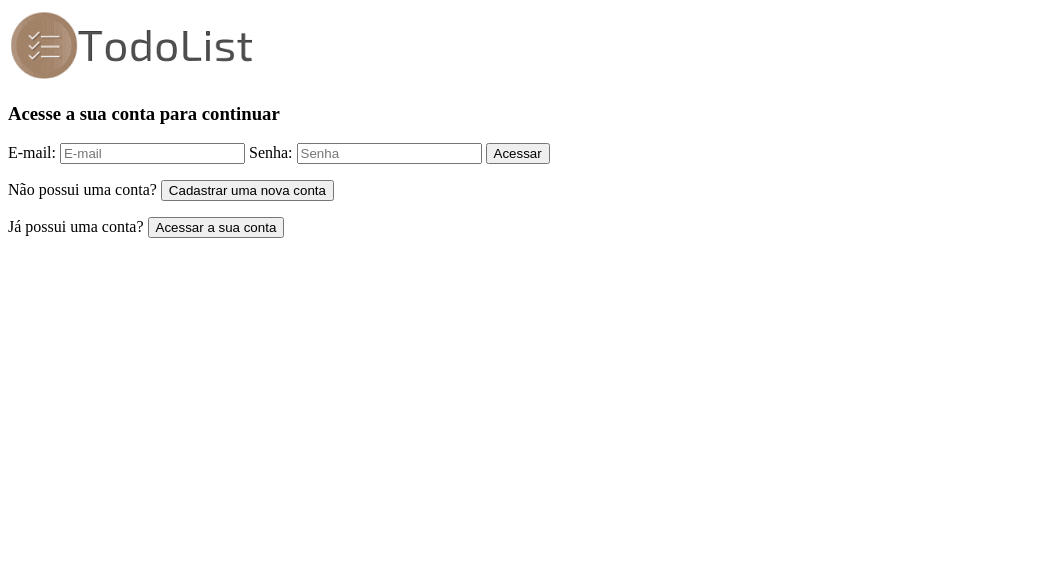
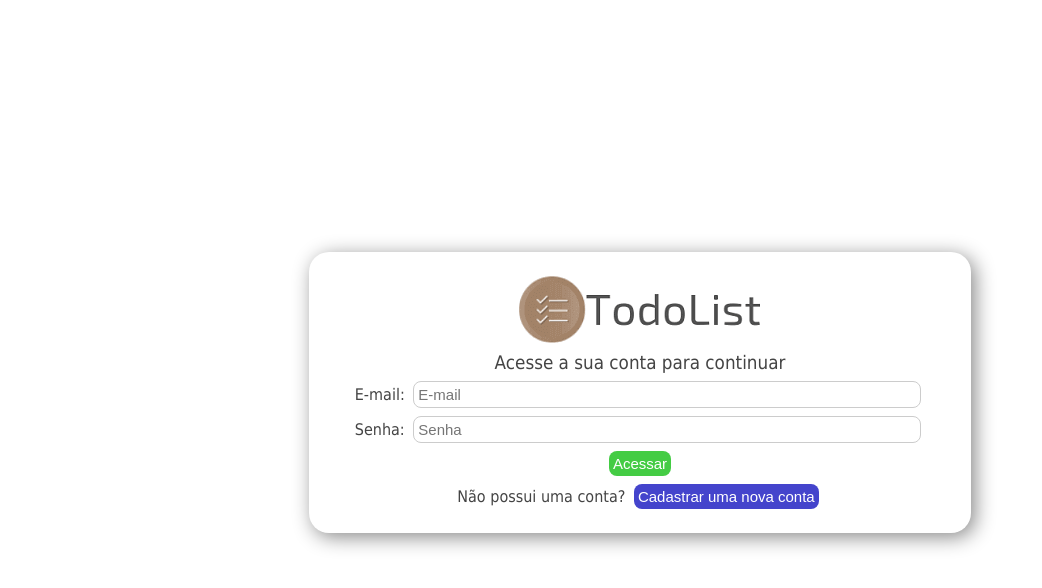
Before and after one commit to KCHAGAS94/FirebaseStudy, a plain HTML site: page TodoList/index.html in a window 1280 px wide. Shown: the whole page, without its empty margins (0-1042 px from the left). Drawn offline with Linux system fonts and the light colour scheme.

Commit message:
ajuste-ccs-index

```diff
--- /dev/null
+++ b/TodoList/css/style.css
@@ -0,0 +1,61 @@
+body{
+  color: #444;
+  font-family: tahoma;
+  display: flex;
+  height: 96vh;
+}
+
+  #app{
+    width: 512;
+    margin: auto;
+    box-shadow: 4px 4px 20px #888;
+    padding: 20px;
+    border-radius: 20px;
+  }
+
+  .center{
+    text-align: center;
+  }
+
+  .startHidden{
+    display: none;
+  }
+
+  h3{
+    margin: 4px;
+    font-weight: normal;
+  }
+
+  input{
+    width: 80%;
+    margin: 4px;
+    padding: 4px;
+    font-size: 15px;
+    border-radius: 8px;
+    border: 1px solid #ccc;
+    outline: none;
+  }
+
+  button{
+    background-color: #4c4;
+    font-size: 15px;
+    color: white;
+    padding: 4px;
+    margin: 4px;
+    border-radius: 8px;
+    border: none;
+    outline: none;
+  }
+
+  button:hover{
+    opacity: 0.75;
+    cursor: pointer;
+  }
+
+  p{
+    margin: 0;
+  }
+
+  .alternative{
+    background-color: #44c;
+  }
--- a/TodoList/index.html
+++ b/TodoList/index.html
@@ -4,6 +4,7 @@
   <meta charset="UTF-8">
   <title>TodoList</title>
   <link rel="shortcut icon" href="img/todoListFavicon.png" type="image/x-icon">
+  <link rel="stylesheet" href="css/style.css">
 </head>
 <body>
   <!-- logotipo do TodoList -->
@@ -32,7 +33,7 @@
         <button onclick="toggleToRegister()" class="alternative">Cadastrar uma nova conta</button>
       </p>
 
-      <!-- Alternar o formulário de autenticação para o cadastro de uma nova conta -->
+      <!-- Alternar o formulário de autenticação para o acesso de contas já existente -->
       <p id="acess" class="startHidden">
         Já possui uma conta?
         <button onclick="toggleToRegister()" class="alternative">Acessar a sua conta</button>
```
